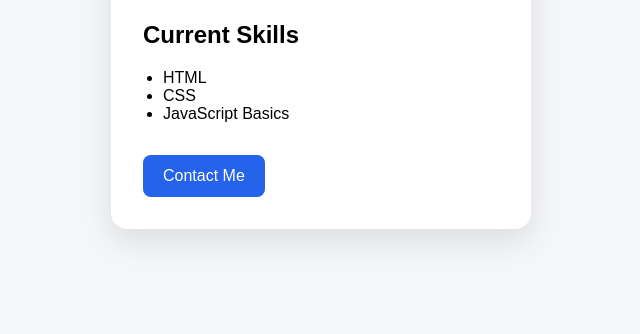
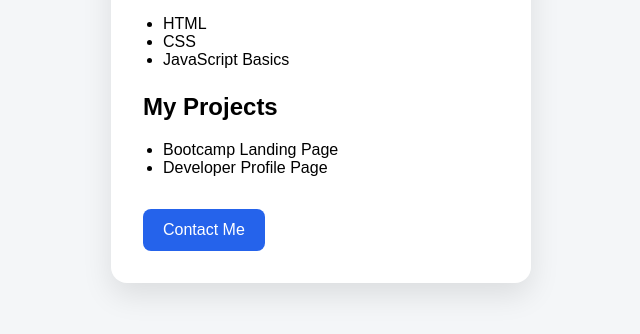
Before and after one commit to realtata11-stack/git-WS-19Nov26-, a plain HTML site: page index.html in a window 1280 px wide. Shown: the part 368-702 px from the top of the page, without its empty margins (319-959 px from the left). Drawn offline with Linux system fonts and the light colour scheme.

Commit message:
Add project section

```diff
--- a/index.html
+++ b/index.html
@@ -33,6 +33,14 @@
           <li>JavaScript Basics</li>
         </ul>
       </section>
+      <section>
+        <h2>My Projects</h2>
+
+        <ul>
+          <li>Bootcamp Landing Page</li>
+          <li>Developer Profile Page</li>
+        </ul>
+      </section>
 
       <a class="contact-button" href="mailto:hello@example.com">
         Contact Me
```
